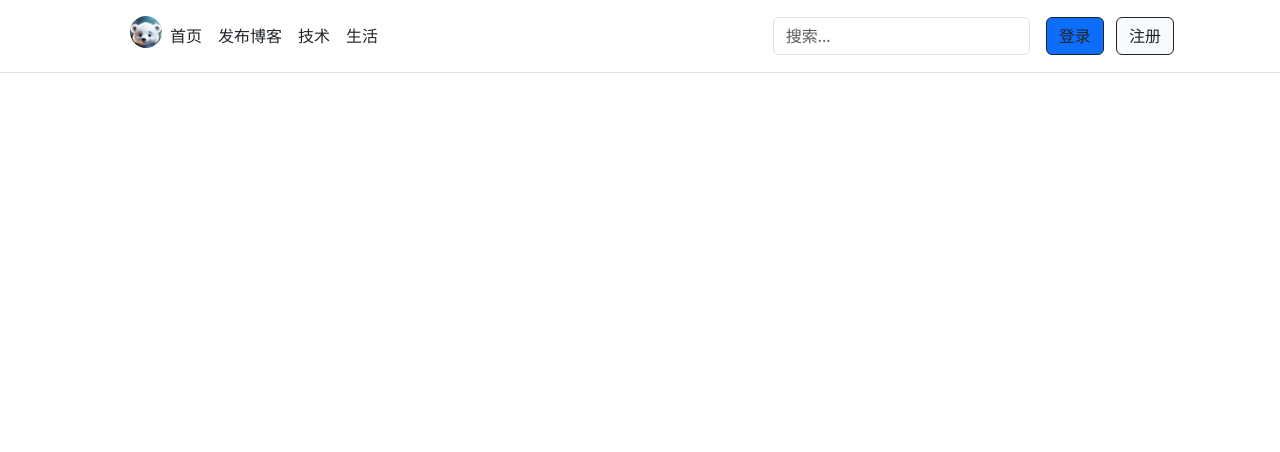
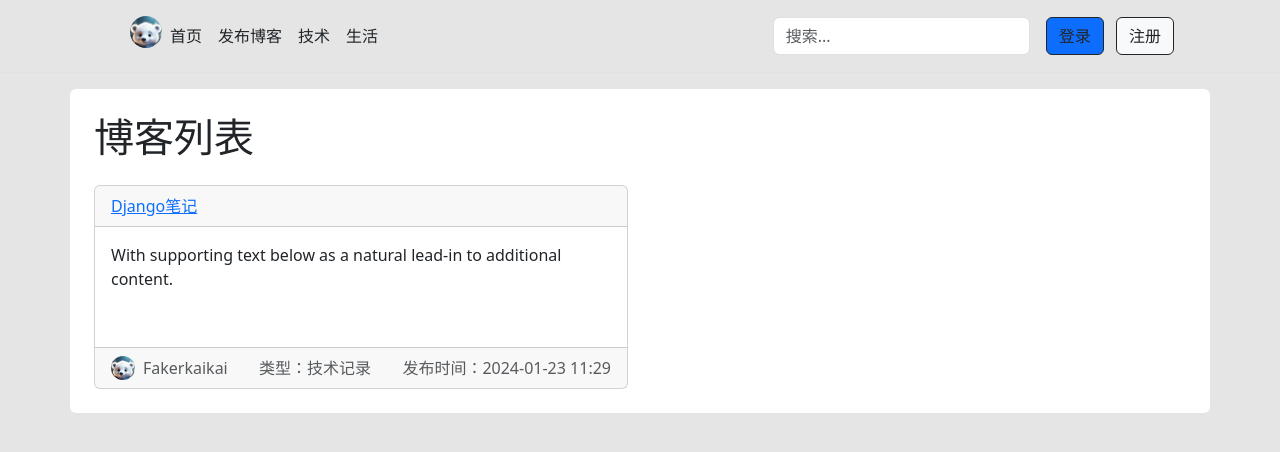
Before and after one commit to Liuzikaii/django_blog, a Django app: page /index/ in a window 1280 px wide. Shown: the top 452 px of the page. Run offline with Django 5.2, Linux system fonts and the light colour scheme; some libraries are stand-ins or nearby versions.

Commit message:
首页增加博客列表

```diff
--- a/kk_blog/templates/index.html
+++ b/kk_blog/templates/index.html
@@ -9,9 +9,10 @@
     <!-- 因为 bootstrap.min.js 依赖于 popper.min.js 所以先执行 popper.min.js包 -->
     <script src="{% static 'bootstrap5/popper.min.js' %}"></script>
     <script src="{% static 'bootstrap5/bootstrap.min.js' %}"></script>
+    <!-- 引入首页的样式文件 -->
+    <link rel="stylesheet" href="{% static 'css/base.css' %}">
 </head>
 <body>
-
     <header class="p-3 mb-3 border-bottom">
 
         <div class="container">
@@ -36,10 +37,45 @@
                 <button type="button" class="btn btn-primary btn-outline-dark me-2">登录</button>
                 <button type="button" class="btn btn-light btn-outline-dark me-2">注册</button>
             </form>
-
-
           </div>
         </div>
     </header>
+
+    {% comment %}
+    这里的p-3代表内边距 m-3代表外边距
+    p-3和m-3代表上下左右都有边距
+    pt-内顶部的边距 pb-内底部的边距
+    mt-外顶部的边距 mb-外底部的边距
+    bg-white代表背景颜色是白色的
+    rounded代表圆角
+    {% endcomment %}
+    <main class="container bg-white p-4 rounded">
+        <h1>博客列表</h1>
+        {% comment %}
+            row-cols-2代表每一行展示两页
+            row-gap-3代表每一行之间的间距
+        {% endcomment %}
+        <div class="row mt-4 row-cols-2 row-gap-4">
+            <div class="col">
+                <div class="card">
+                  <div class="card-header">
+
+                    <a href="#">Django笔记</a>
+                  </div>
+                  <div class="card-body" style="height: 120px">
+                    <p class="card-text">With supporting text below as a natural lead-in to additional content.</p>
+                  </div>
+                  <div class="card-footer text-muted d-flex justify-content-between">
+                      <div class="d-flex justify-content-between">
+                          <img src="{% static 'image/blog_pic.jpg' %}" width="24" height="24" class="rounded-circle me-2">
+                          <div>Fakerkaikai</div>
+                      </div>
+                      类型：技术记录
+                      <div>发布时间：2024-01-23 11:29</div>
+                  </div>
+                </div>
+            </div>
+        </div>
+    </main>
 </body>
 </html>
```
Lines whose indentation alone changed are shown as unchanged.
